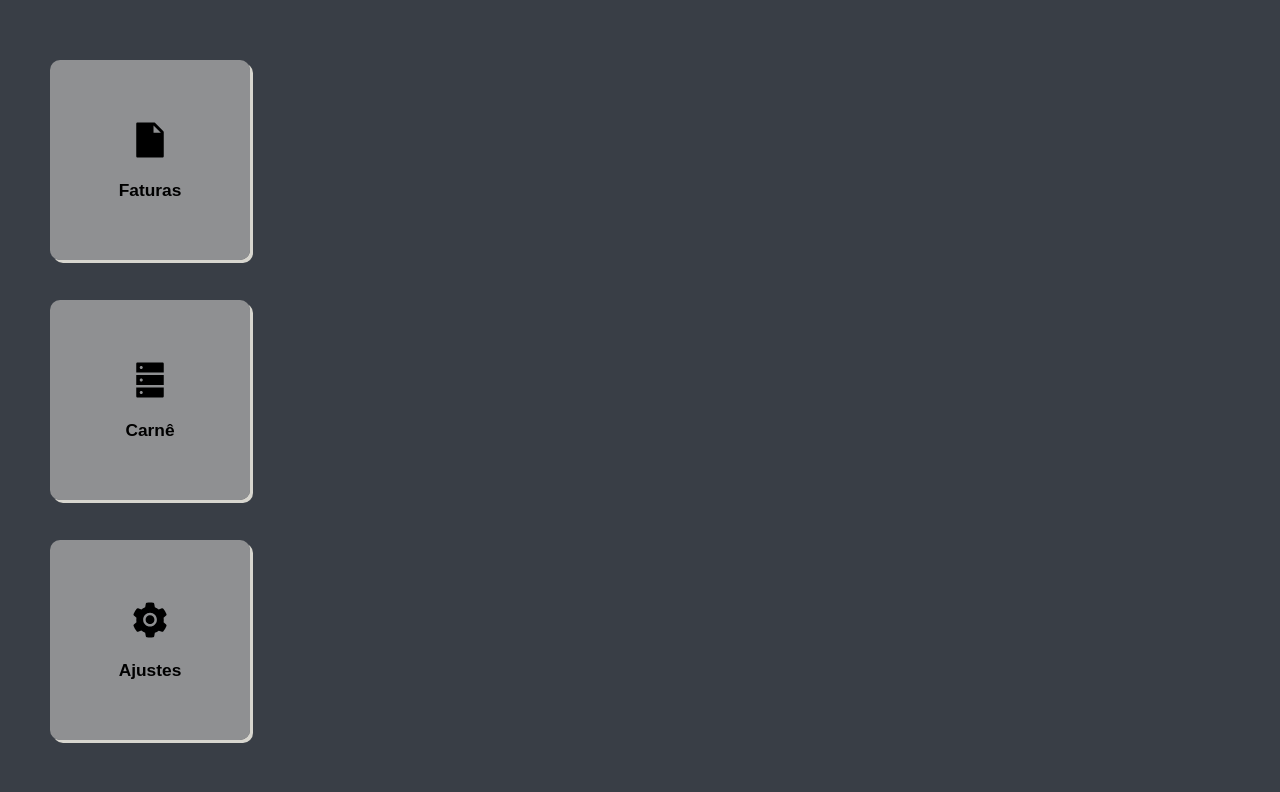
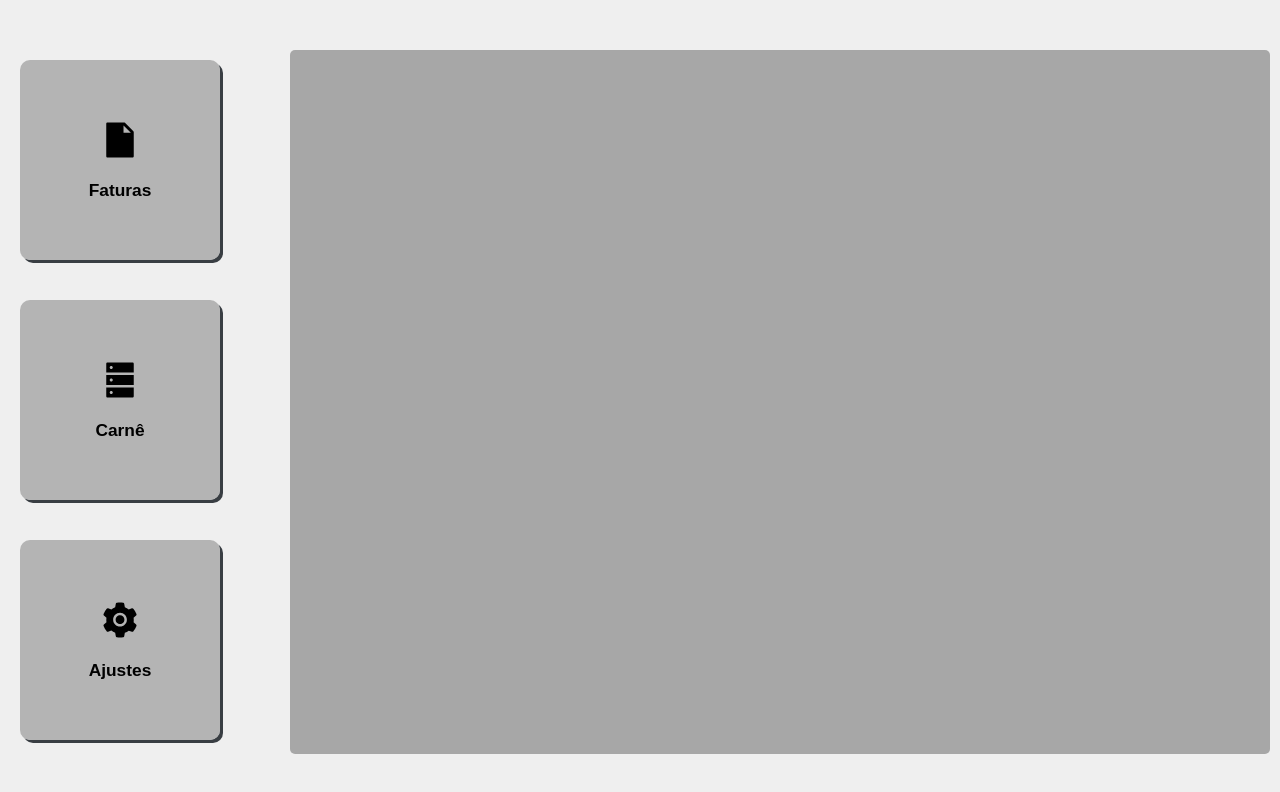
Before and after one commit to RonaldoRomerio/GN_Integration, a React (Create React App) app in the folder client/: page / in a window 1280 px wide. Shown: the top 792 px of the page. Built offline with nearby package versions, Linux system fonts and the light colour scheme.

Commit message:
Preparação do Container de formulários

```diff
--- a/client/src/App.css
+++ b/client/src/App.css
@@ -1,5 +1,7 @@
 .App {
   text-align: center;
+  display: flex;
+  flex-direction: row;
 }
 
 .App-logo {
--- a/client/src/App.js
+++ b/client/src/App.js
@@ -3,12 +3,14 @@ import {ThemeProvider} from 'styled-components';
 import {darkTheme, LightTheme} from './styles/theme.js'
 import GlobalStyles from './styles/global.js'
 import Menu from './components/Menu'
+import PgFatura from './pages/PgFatura';
 function App() {
   return (
-    <ThemeProvider theme={darkTheme}>
+    <ThemeProvider theme={LightTheme}>
       <GlobalStyles/>
       <div className="App">
         <Menu/>
+        <PgFatura/>
       </div>
     </ThemeProvider>
   );
--- /dev/null
+++ b/client/src/pages/PgFatura/index.js
@@ -0,0 +1,8 @@
+import React from 'react';
+export default function PgFatura() {
+  return (
+    <div className='container'>
+
+    </div>
+  );
+}
--- a/client/src/styles/global.js
+++ b/client/src/styles/global.js
@@ -56,4 +56,14 @@ export default createGlobalStyle`
     .tam1m2{
         width: 75%;
     }
+    .container{
+        height: 88vh;
+        width: 100%;
+        padding:40px;
+        border-radius: 5px;
+        background-color: #000;
+        opacity: 0.3;
+        border: red;
+        margin: 50px 10px 50px 50px;
+    }
 `
```
Also changed, not shown: client/src/pages/PgAjuste/index.js (renamed from client/src/pages/Pix/index.js), client/src/pages/PgCarnet/index.js (renamed from client/src/pages/Carnet/index.js).
